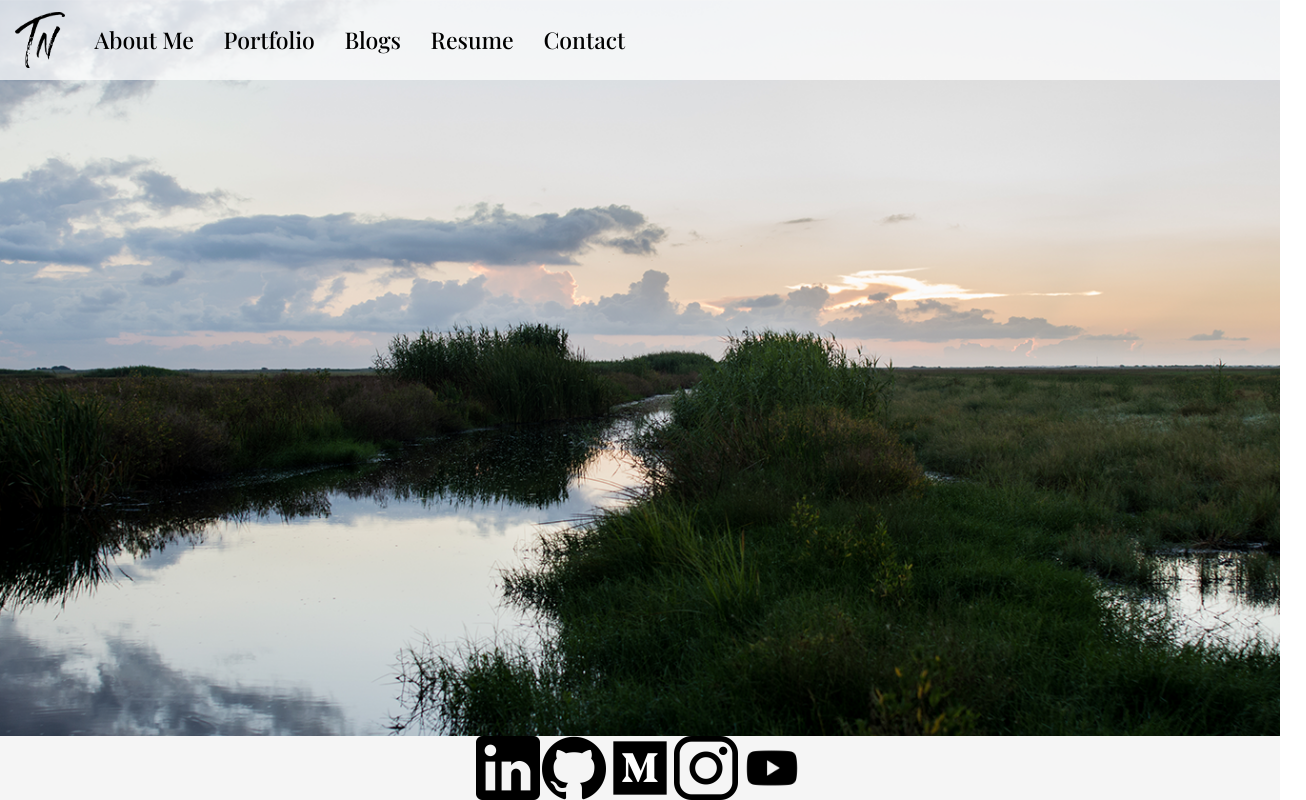
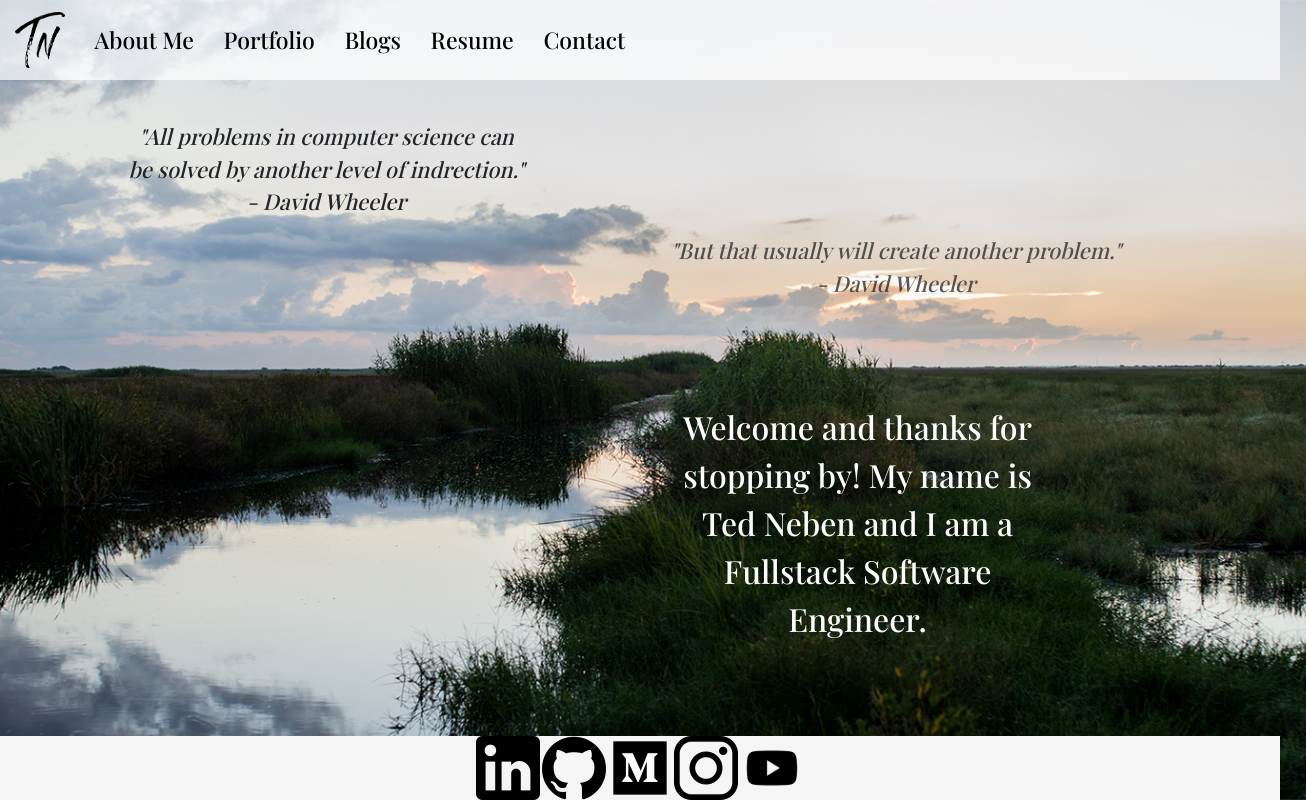
Before and after one commit to Tneebs/portfolio_site, a React (Create React App) app in the folder frontend/: page / in a window 1280 px wide. Shown: the whole page, 1306 px wide, since content can reach past the window. Built offline with nearby package versions, Linux system fonts and the light colour scheme.

Commit message:
Framer Motion added

```diff
--- a/frontend/src/components/Home.js
+++ b/frontend/src/components/Home.js
@@ -1,8 +1,93 @@
 import React from "react";
+import { motion } from 'framer-motion';
+
+const containerVariants = {
+  hidden: {
+    opacity: 0,
+  },
+  visible: {
+    opacity: 1,
+    transition: {
+      delay: 1.5,
+      duration: 1.5
+    }
+  },
+  exit: {
+    x: '-100vh',
+    transition: {
+      ease: 'easeInOut'
+    }
+  }
+}
+
+const secondVariants = {
+  hidden: {
+    opacity: 0,
+  },
+  visible: {
+    opacity: 1,
+    transition: {
+      delay: 3,
+      duration: 1.5
+    }
+  },
+  exit: {
+    x: '-100vh',
+    transition: {
+      ease: 'easeInOut'
+    }
+  }
+}
+
+const thirdVariants = {
+  hidden: {
+    opacity: 0,
+  },
+  visible: {
+    opacity: 1,
+    transition: {
+      delay: 4.5,
+      duration: 1.5
+    }
+  },
+  exit: {
+    x: '-100vh',
+    transition: {
+      ease: 'easeInOut'
+    }
+  }
+}
 
 const Home = () => {
   return (
     <div className="home-container">
+
+      <motion.div className='welcome-quote'
+        variants={secondVariants}
+        initial='hidden'
+        animate='visible'
+        exit='exit'
+      >
+        <p className='quote-1'><em>"All problems in computer science can be solved by another level of indrection." <br/> - David Wheeler</em></p>
+      </motion.div>
+
+      <motion.div className='welcome-quote-2'
+        variants={thirdVariants}
+        initial='hidden'
+        animate='visible'
+        exit='exit'
+      >
+        <p className='quote-2'><em>"But that usually will create another problem." <br/> - David Wheeler</em></p>
+      </motion.div>
+
+      <motion.div className='welcome-msg'
+        variants={containerVariants}
+        initial='hidden'
+        animate='visible'
+        exit='exit'
+      >
+        <p className='welcome'>Welcome and thanks for stopping by! My name is Ted Neben and I am a Fullstack Software Engineer.</p>
+      </motion.div>
 
     </div>
   );
--- a/frontend/src/components/NavLinks.js
+++ b/frontend/src/components/NavLinks.js
@@ -2,25 +2,59 @@ import React from 'react';
 import TNeebsSig from '../images/TNeebsSig.png'
 import { NavLink } from "react-router-dom";
 import Navbar from 'react-bootstrap/Navbar'
+import { motion } from 'framer-motion';
+
+const buttonVariants = {
+    hover: {
+      scale: 1.1,
+      textShadow: "0px 0px 8px rgb(255,255,255)",
+    //   boxShadow: "0px 0px 8px rgb(255,255,255)",
+      transition: {
+        duration: 0.3,
+        yoyo: Infinity
+      }
+    }
+  }
 
 const NavLinks = (props) => {
     return(
         <div className='navlinks-container'>
-            <div className='navlink-bar'>
+            <div className='navlink-bar'
+                variants={buttonVariants}
+                whileHover='hover'
+            >
             <a href="/home">
-                <img
+                <motion.img
                     src={TNeebsSig}
                     width="50"
                     height="50"
                     className="tn-sig"
                     alt="home-btn"
+
+                    variants={buttonVariants}
+                    whileHover='hover'
                 />
                 </a>
-                <a href="/about" className='nav'>About Me</a>
-                <a href="/portfolio" className='nav'>Portfolio</a>
-                <a href="/blogs" className='nav'>Blogs</a>
-                <a href="/resume" className='nav'>Resume</a>
-                <a href="/contact" className='nav'>Contact</a>
+                <motion.a href="/about" className='nav'
+                    variants={buttonVariants}
+                    whileHover='hover'
+                    >About Me</motion.a>
+                <motion.a href="/portfolio" className='nav'
+                    variants={buttonVariants}
+                    whileHover='hover'
+                    >Portfolio</motion.a>
+                <motion.a href="/blogs" className='nav'
+                    variants={buttonVariants}
+                    whileHover='hover'
+                    >Blogs</motion.a>
+                <motion.a href="/resume" className='nav'
+                    variants={buttonVariants}
+                    whileHover='hover'
+                    >Resume</motion.a>
+                <motion.a href="/contact" className='nav'
+                    variants={buttonVariants}
+                    whileHover='hover'
+                    >Contact</motion.a>
 
             </div>
         </div>
--- a/frontend/src/containers/App.js
+++ b/frontend/src/containers/App.js
@@ -13,6 +13,8 @@ import "../styling/blogs.css"
 import "../styling/portfolio.css"
 import "../styling/resume.css"
 import "../styling/contact.css"
+import { AnimatePresence } from 'framer-motion';
+
 
 import {
   Switch,
@@ -29,6 +31,7 @@ class App extends React.Component {
       <div className="App">
         <BrowserRouter>
           <Header />
+          <AnimatePresence exitBeforeEnter>
           <Switch>
             <Route exact path="/">
               <Home />
@@ -58,6 +61,7 @@ class App extends React.Component {
               <Redirect to="/" />
             </Route>
           </Switch>
+          </AnimatePresence>
           <Footer />
         </BrowserRouter>
       </div>
--- a/frontend/src/styling/App.css
+++ b/frontend/src/styling/App.css
@@ -38,10 +38,10 @@ a.nav {
   color: black;
 }
 
-/* a.nav:hover {
-  color: rgb(255,255,255);
-  -webkit-text-stroke: 1px black;
-} */
+a.nav:hover {
+  color: rgb(0,0,0);
+  text-decoration: none
+}
 
 .navbar-links {
   width: 100vw;
@@ -73,6 +73,41 @@ img.mediaLinks-logo {
   height: 8vh;
 }
 
+/* Home Page */
+
+.home-container {
+  display: flex;
+  flex-direction: column;
+}
+
+.welcome-msg {
+  display: flex;
+  flex-direction: column;
+  font-size: 2.5vw;
+  color: white;
+  width: 50vw;
+  margin-left: 52vw;
+  margin-top: 5vh;
+}
+
+.welcome {
+  width: 30vw;
+}
+
+.quote-1 {
+  font-size: 1.7vw;
+  width: 31vw;
+  margin-left: 10vw;
+  margin-top: 5vh;
+  text-shadow: 4px 4px 24px rgb(255,255,255);
+}
+
+.quote-2 {
+  font-size: 1.7vw;
+  margin-left: 40vw;
+  margin-bottom: 8vh;
+}
+
 /* Media Queries Header */
 
 @media (orientation: portrait) and (max-height: 1200px) {
@@ -100,3 +135,41 @@ img.mediaLinks-logo {
  @media (orientation: portrait) and (min-height: 1300px) {
 
  }
+
+ /* Media Queries Home Page */
+
+ @media (orientation: portrait) and (max-height: 1200px) {
+  .home-container {
+    display: flex;
+    flex-direction: column;
+    height: 80vh;
+  }
+
+  .welcome-msg {
+    display: flex;
+    flex-direction: column;
+    font-size: 5.5vw;
+    color: white;
+    width: 50vw;
+    margin-left: 48vw;
+    margin-top: 17vh;
+  }
+
+  .welcome {
+    width: 50vw;
+  }
+
+  .quote-1 {
+    font-size: 4.5vw;
+    width: 60vw;
+    margin-left: 10vw;
+    margin-top: 3vh;
+    text-shadow: 4px 4px 24px rgb(255,255,255);
+  }
+
+  .quote-2 {
+    font-size: 4.5vw;
+    margin-left: 35vw;
+    margin-top: 3.6vh;
+  }
+ }
```
Also changed, not shown: 1 other file (tests, documents, lock files or other folders).
